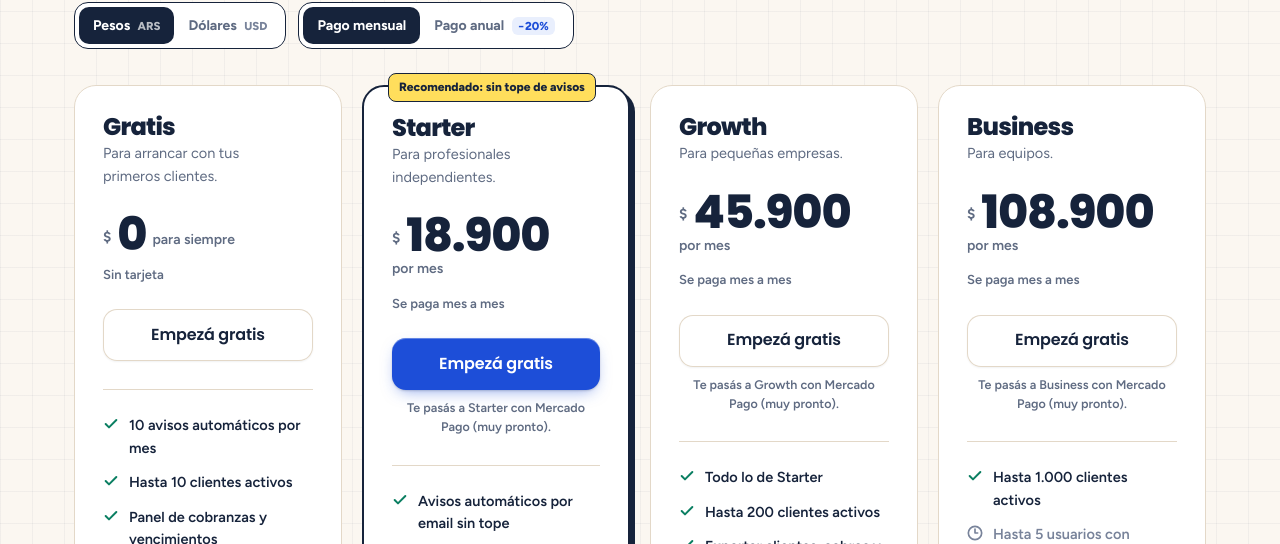
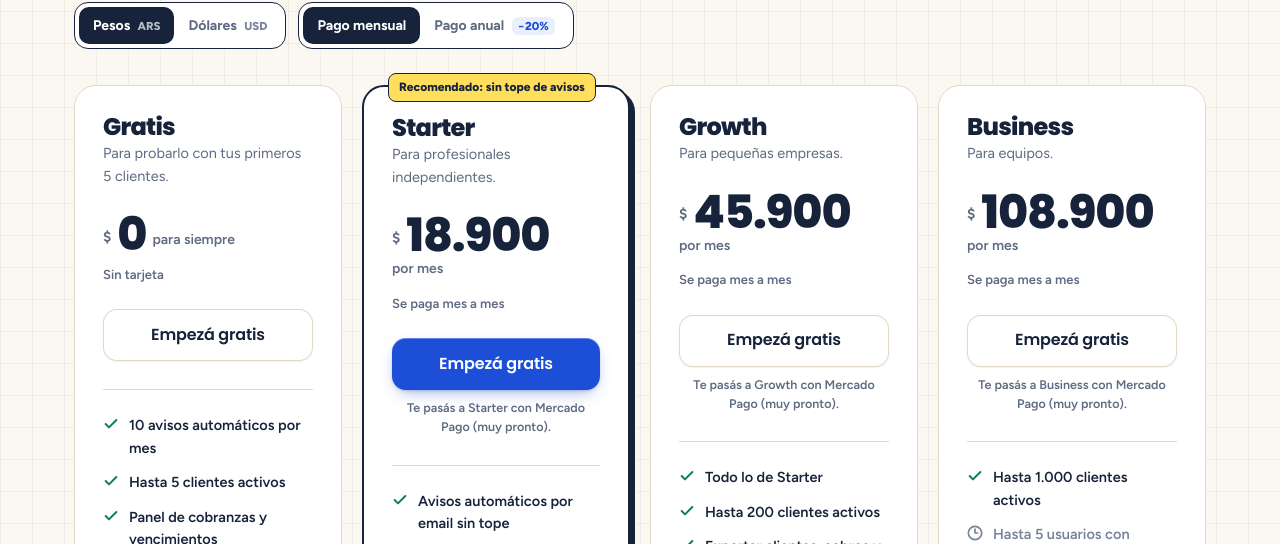
Before and after one commit to 0LMC0/cobra-, a Next.js app: page / in a window 1280 px wide. Shown: the part 4606-5150 px from the top of the page. Built offline with nearby package versions, Linux system fonts and the light colour scheme; no server answers.

Commit message:
Plan Gratis: hasta 5 clientes activos

```diff
--- a/src/app/(marketing)/page.tsx
+++ b/src/app/(marketing)/page.tsx
@@ -6,7 +6,7 @@ import { MonthStrip } from '@/components/marketing/month-strip'
 import { DigestPreview, EmailPreview, HumanCases } from '@/components/marketing/story'
 import { Pricing } from '@/components/marketing/pricing'
 import { StickyCta } from '@/components/marketing/sticky-cta'
-import { MONTHLY_REMINDERS } from '@/config/plans'
+import { ACTIVE_CUSTOMERS, MONTHLY_REMINDERS } from '@/config/plans'
 import { cn } from '@/lib/cn'
 
 const WHO = ['Agencias', 'Estudios contables', 'Estudios de diseño', 'Mantenimiento', 'Consultoras', 'Independientes']
@@ -15,7 +15,7 @@ const FAQ = [
   ['¿Para quién es?', 'Para quien les cobra a los mismos clientes todos los meses: agencias, estudios contables y de diseño, servicios de mantenimiento, consultoras y profesionales independientes.'],
   ['¿Cobra+ cobra la plata por mí?', 'No. El dinero va directo de tu cliente a tu cuenta, como siempre. Cobra+ sólo ordena tus cobros y avisa. Nunca recibimos ni guardamos tu plata.'],
   ['¿Cobra+ me avisa a mí también?', 'Sí. Te manda un resumen por email con quién te pagó, qué vence hoy y quién está atrasado. Sólo te escribe los días que hay novedades.'],
-  ['¿Es gratis?', `Sí. El plan Gratis no vence y no pide tarjeta: incluye ${MONTHLY_REMINDERS.free} avisos automáticos por mes y hasta 10 clientes. Si necesitás más, te pasás a un plan pago, desde $ 18.900 por mes.`],
+  ['¿Es gratis?', `Sí. El plan Gratis no vence y no pide tarjeta: incluye ${MONTHLY_REMINDERS.free} avisos automáticos por mes y hasta ${ACTIVE_CUSTOMERS.free} clientes. Si necesitás más, te pasás a un plan pago, desde $ 18.900 por mes.`],
   ['¿Puedo pasar mis clientes desde Excel?', 'Por ahora los cargás uno por uno: con el nombre y el email alcanza. Importar desde Excel está en camino. Exportar ya se puede, desde el plan Growth.'],
   ['¿Qué pasa si un cliente paga una parte?', 'Anotás el pago parcial. Lo que falta queda pendiente y los avisos siguen sólo por ese saldo.'],
   ['¿Puedo cobrar en pesos y en dólares?', 'Sí. Cada cobro tiene su moneda y los totales se muestran por separado. Nunca se suman monedas distintas.'],
--- a/src/config/plans.ts
+++ b/src/config/plans.ts
@@ -38,10 +38,10 @@ export type PlanTier = 'free' | PlanId
 export const FREE_PLAN = {
   id: 'free' as const,
   name: 'Gratis',
-  tagline: 'Para arrancar con tus primeros clientes.',
+  tagline: 'Para probarlo con tus primeros 5 clientes.',
   features: [
     { label: '10 avisos automáticos por mes', available: true },
-    { label: 'Hasta 10 clientes activos', available: true },
+    { label: 'Hasta 5 clientes activos', available: true },
     { label: 'Panel de cobranzas y vencimientos', available: true },
     { label: 'Historial de cada cliente', available: true },
     { label: '1 usuario', available: true },
@@ -73,7 +73,7 @@ export const MONTHLY_REMINDERS: Record<PlanTier, number | null> = {
 
 /** Clientes activos (no archivados) según el plan. Archivar libera lugar. */
 export const ACTIVE_CUSTOMERS: Record<PlanTier, number> = {
-  free: 10,
+  free: 5,
   starter: 30,
   growth: 200,
   business: 1000,
```
Also changed, not shown: 2 other files (tests, documents, lock files or other folders).
